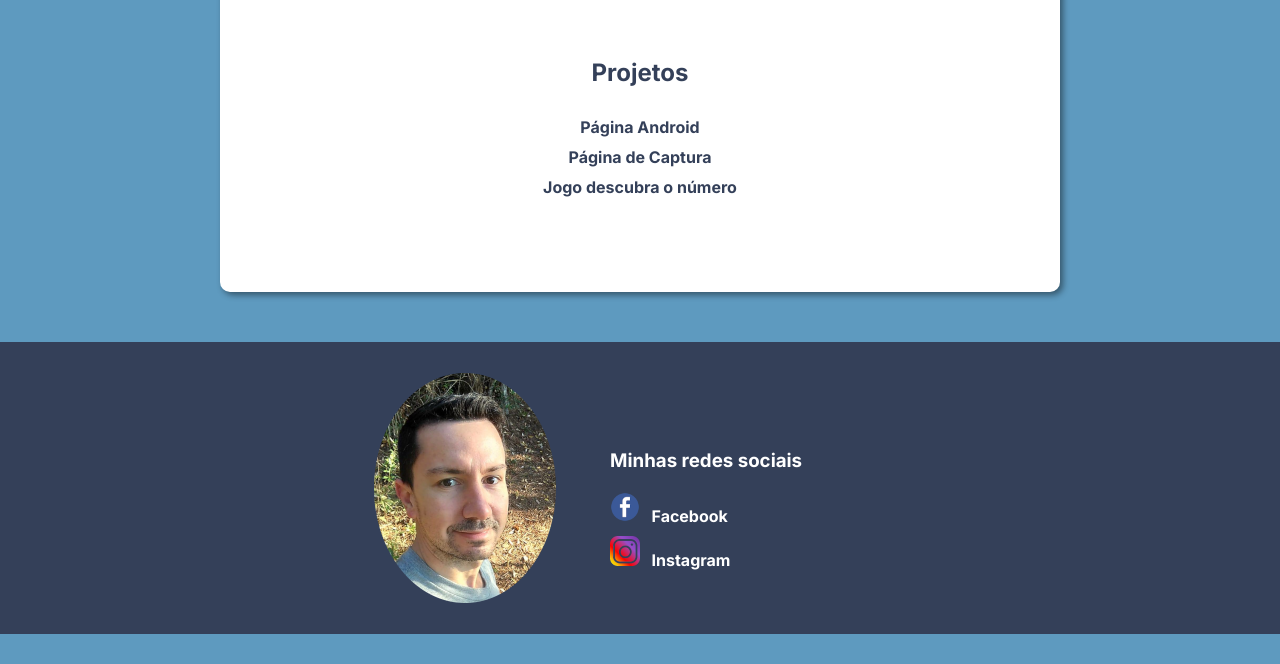
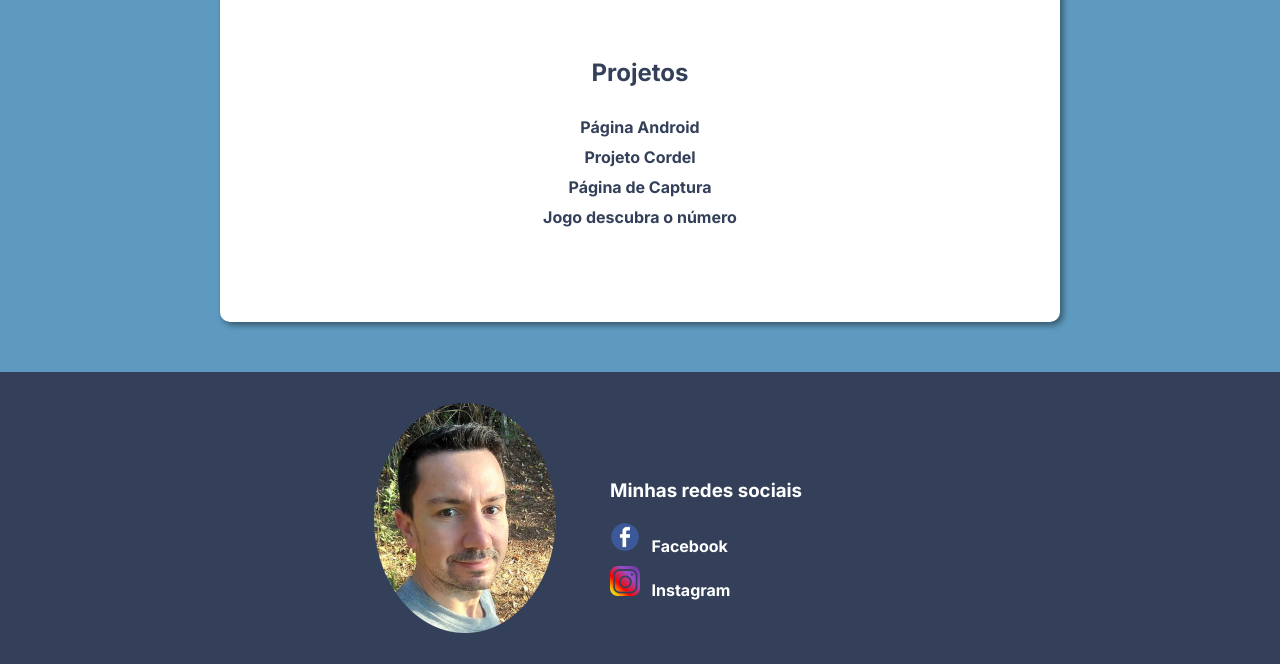
Before and after one commit to wesleyRubel/repositorio, a plain HTML site: page index.html in a window 1280 px wide. Shown: the part 775-1439 px from the top of the page. Before the commit the page ends 1409 px from the top, so only its background shows below. Drawn offline with Linux system fonts and the light colour scheme.

Commit message:
Update index.html

```diff
--- a/index.html
+++ b/index.html
@@ -30,6 +30,9 @@
             <h2>Projetos</h2>
             <ul>
                 <li><a href="https://wesleyrubel.github.io/projetos/desafio%2010/android.html" target="_blank">Página Android</a></li>
+                <li>
+                    <a href="https://wesleyrubel.github.io/projetos/desafio-12/" target="_blank">Projeto Cordel</a>
+                </li>
                 <li><a href="https://wesleyrubel.github.io/projetos/pagina-de-captura-xadrez/index.html" target="_blank">Página de Captura</a></li>
                 <li>
                     <a href="https://wesleyrubel.github.io/descubra-o-numero/" target="_blank">Jogo descubra o número</a>
```
